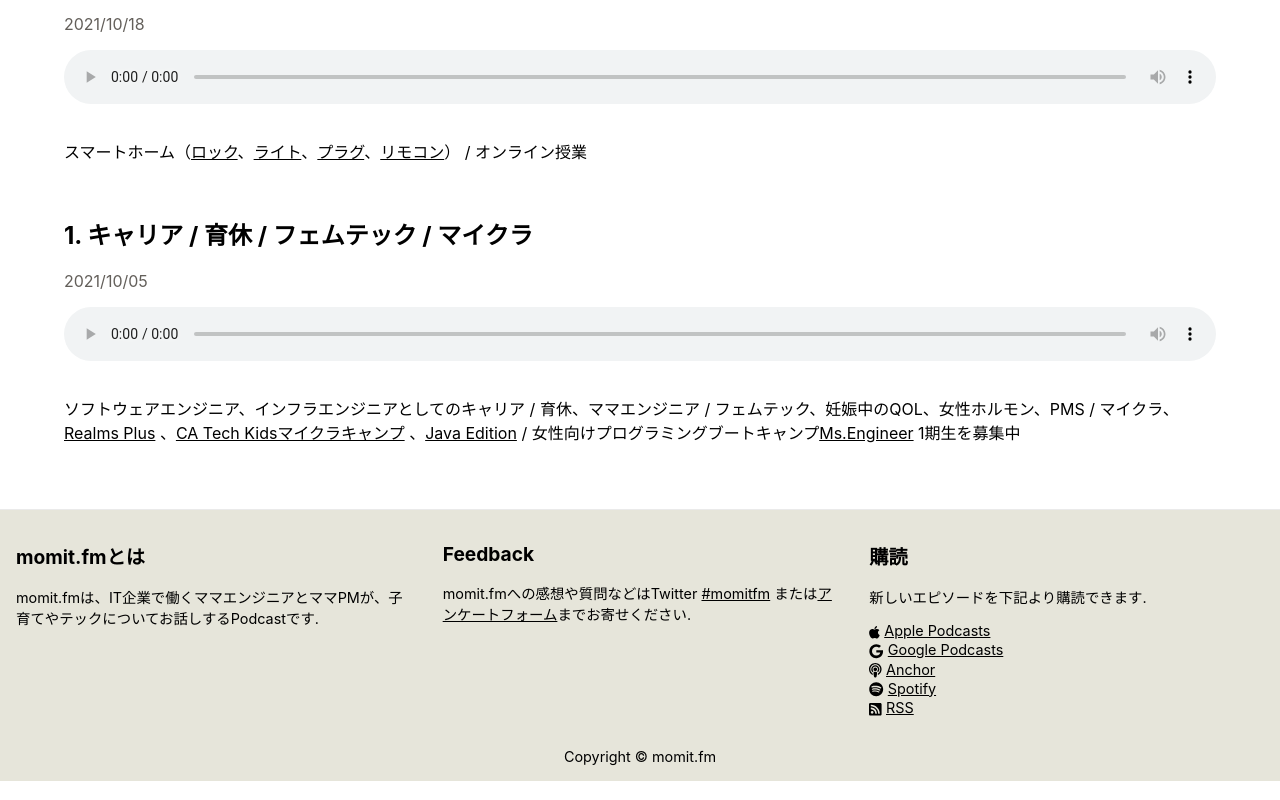
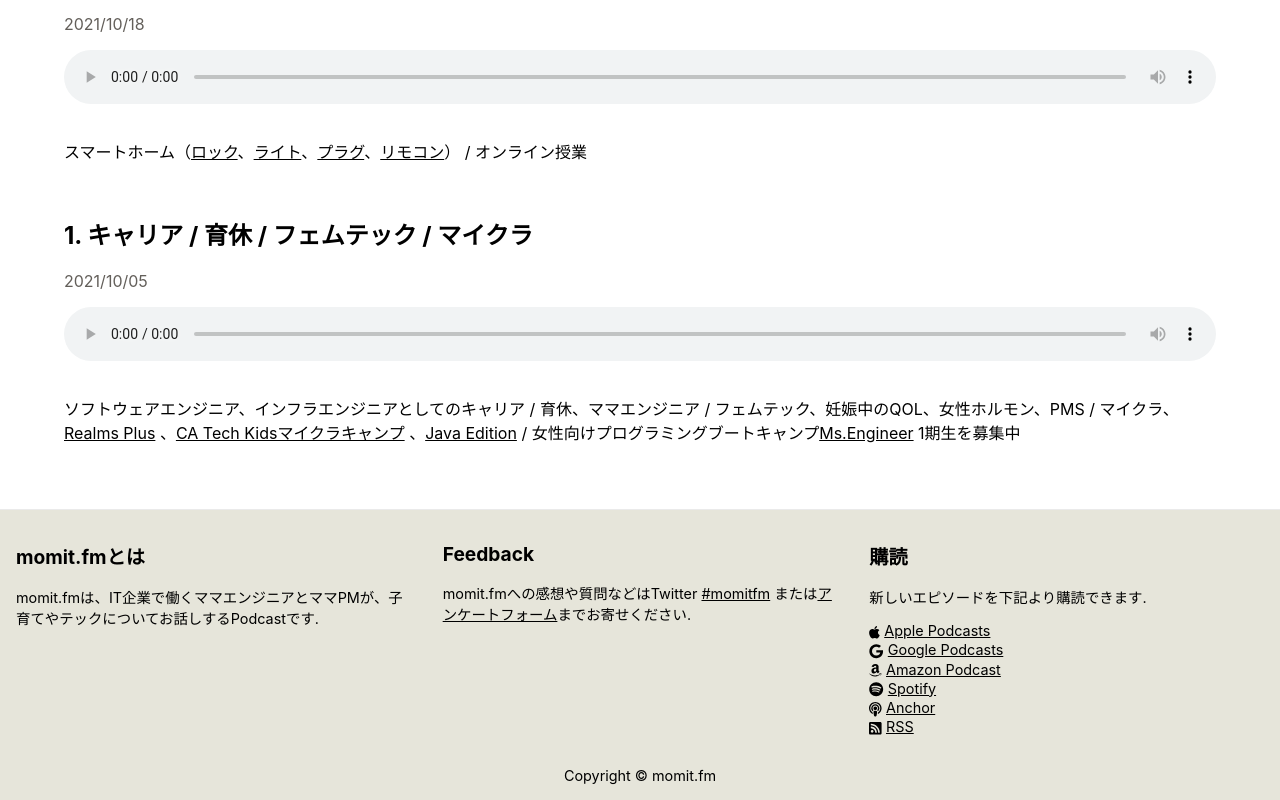
Before and after one commit to fuzzy31u/momit.fm, a Next.js app: page / in a window 1280 px wide. Shown: the part 2403-3203 px from the top of the page. Built offline with nearby package versions, Linux system fonts and the light colour scheme.

Commit message:
Add amazon podcast link on footer

```diff
--- a/pages/index.tsx
+++ b/pages/index.tsx
@@ -2,7 +2,7 @@
 import Image from 'next/image'
 import { FontAwesomeIcon } from '@fortawesome/react-fontawesome'
 import { faPodcast, faRssSquare } from '@fortawesome/free-solid-svg-icons'
-import { faGoogle, faSpotify, faApple } from '@fortawesome/free-brands-svg-icons'
+import { faGoogle, faSpotify, faApple, faAmazon } from '@fortawesome/free-brands-svg-icons'
 import styles from '../styles/Home.module.css'
 
 const description = "IT企業で働くママエンジニアとママPMが、子育てやテックについてお話しするPodcastです."
@@ -140,8 +140,9 @@
             <ul>
             <li><FontAwesomeIcon icon={faApple} className={styles.footer_subscribe_icon} /> <a href="https://podcasts.apple.com/us/podcast/momit-fm/id1589345170">Apple Podcasts</a></li>
             <li><FontAwesomeIcon icon={faGoogle} className={styles.footer_subscribe_icon} /> <a href="https://podcasts.google.com/feed/aHR0cHM6Ly9hbmNob3IuZm0vcy82ZDAyZjI4NC9wb2RjYXN0L3Jzcw">Google Podcasts</a></li>
+            <li><FontAwesomeIcon icon={faAmazon} className={styles.footer_subscribe_icon} /> <a href="https://music.amazon.co.jp/podcasts/b355900d-b05b-4366-83ae-d7bf3a22d84a/momit-fm">Amazon Podcast</a></li>
+            <li><FontAwesomeIcon icon={faSpotify} className={styles.footer_subscribe_icon} /> <a href="https://open.spotify.com/show/5F2ppZb8gxJngLlO6wlIqX">Spotify</a></li>
             <li><FontAwesomeIcon icon={faPodcast} className={styles.footer_subscribe_icon} /> <a href="https://anchor.fm/momitfm/episodes/1-e18cb2k">Anchor</a></li>
-            <li><FontAwesomeIcon icon={faSpotify} className={styles.footer_subscribe_icon} /> <a href="https://open.spotify.com/show/5F2ppZb8gxJngLlO6wlIqX">Spotify</a></li>
             <li><FontAwesomeIcon icon={faRssSquare} className={styles.footer_subscribe_icon} /> <a href="https://anchor.fm/s/6d02f284/podcast/rss">RSS</a></li>
             </ul>
           </section>
```
